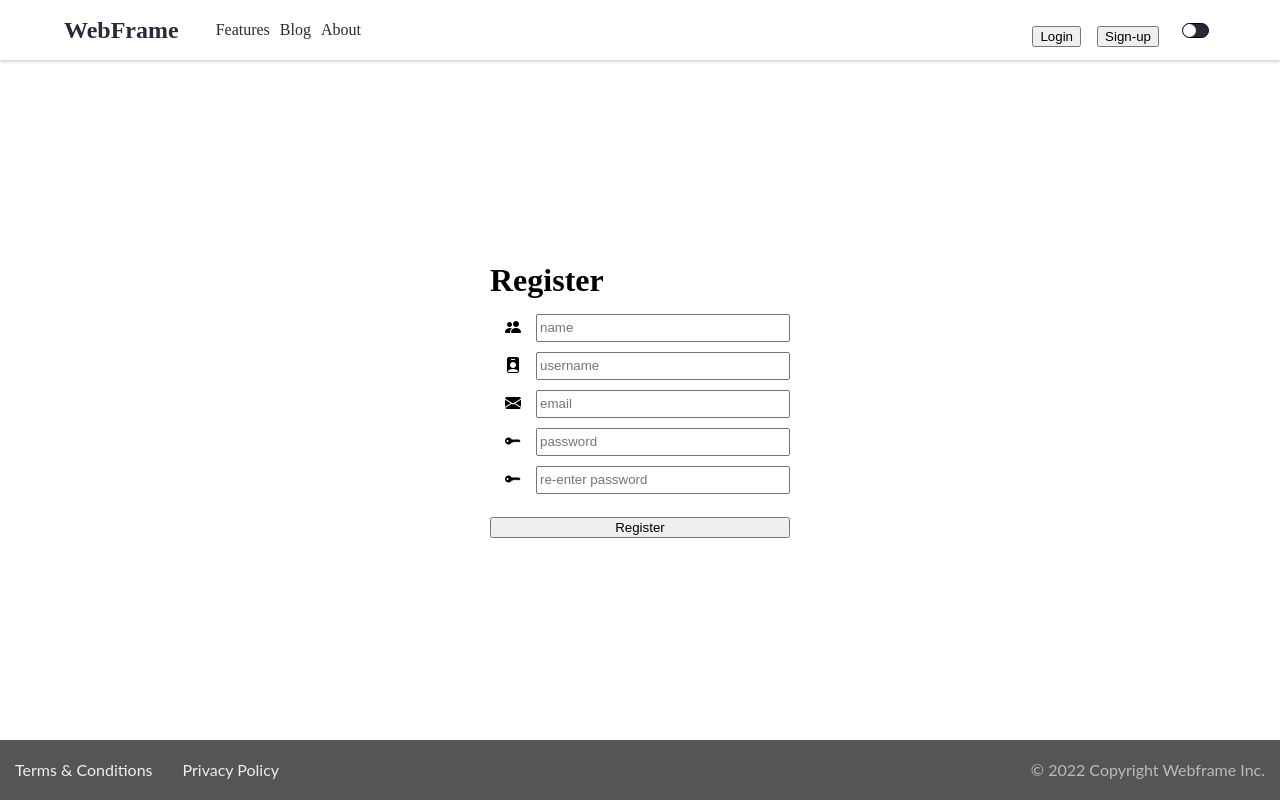
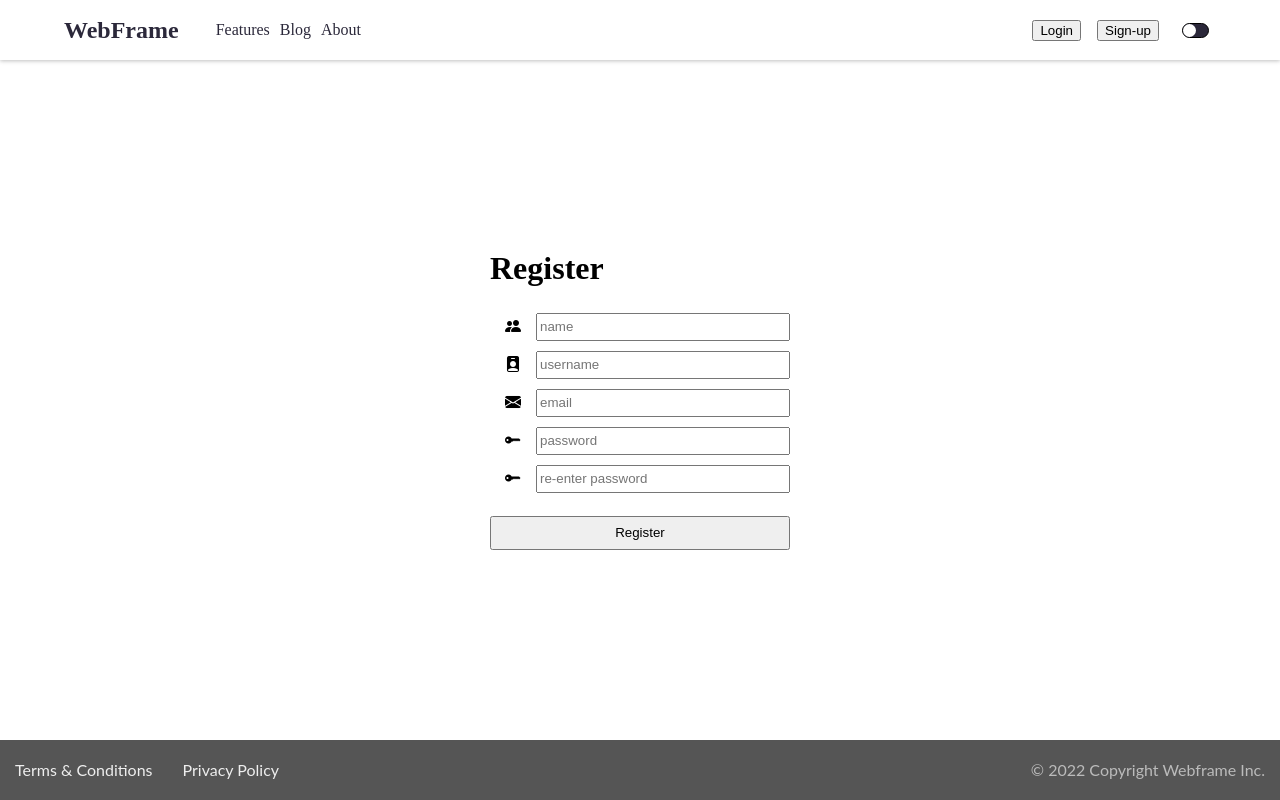
Before and after one commit to martencarlos/frontEnd, a React (Create React App) app: page /register in a window 1280 px wide. Built offline with nearby package versions, Linux system fonts and the light colour scheme.

Commit message:
minor register UI fixes

```diff
--- a/src/Components/Register.js
+++ b/src/Components/Register.js
@@ -157,7 +157,7 @@ export default function Register(props){
                         onChange={handleChange}
                         />
                     </div>
-                    <button type="button" onClick={validate}>Register</button>
+                    <button className="register" type="button" onClick={validate}>Register</button>
 
                 </div>
             </form>
--- a/src/css/navbar.css
+++ b/src/css/navbar.css
@@ -31,6 +31,12 @@ nav > ul{
 
 .nav-links{
     padding-left: 2em;
+}
+
+.sign-buttons{
+    display: flex;
+    flex-direction: row;
+    align-content: center;
 }
 
 .nav-button{
--- a/src/css/register.css
+++ b/src/css/register.css
@@ -2,7 +2,7 @@
 h1{
     font-size: 2em;
     margin-top: 0px;
-    margin-bottom: 0.45em;
+    margin-bottom: 0.8em;
     font-weight: bold;
 }
 
@@ -37,6 +37,7 @@ input{
     flex-grow: 1;
 }
 
-button{
+button.register{
     margin-top: 1em;
+    height: 2.5em;
 }
```
